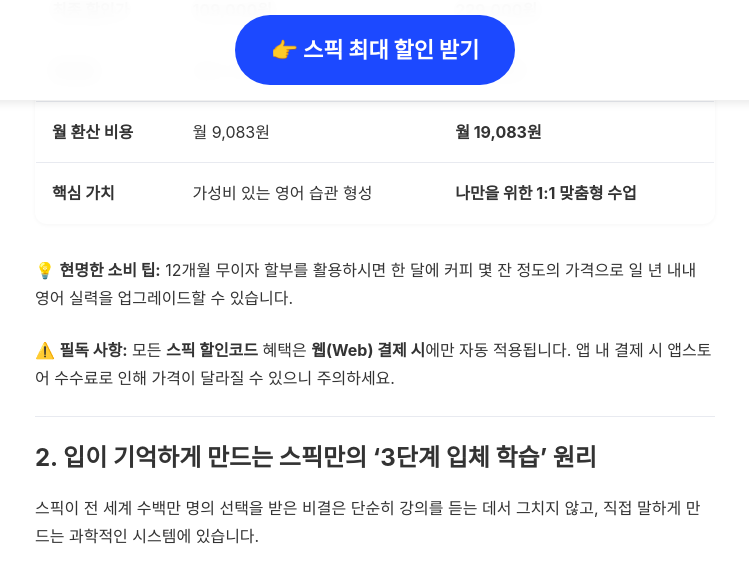
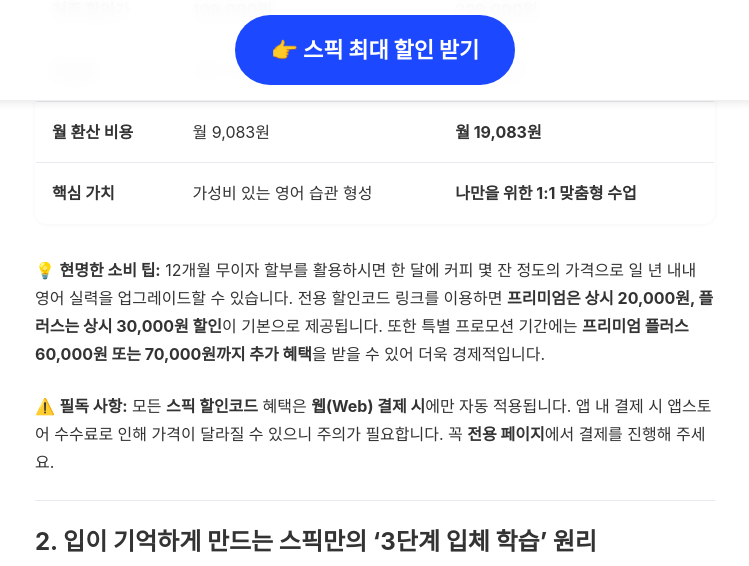
Before and after one commit to kjsjdw/speak_event_page, a Jekyll site: the page built from content/main-page-content.md, in a window 1280 px wide and 900 px high, scrolled down 1642 px, cut to the strip 0-566 px from the top of the window. Shown: the whole strip, without its empty margins (265-1014 px from the left). Built offline with Jekyll 4.4.1, drawn with Linux system fonts in a browser that asks for light colours; some web fonts are replaced.

Commit message:
Update 02-pricing.md

```diff
--- a/content/sections/02-pricing.md
+++ b/content/sections/02-pricing.md
@@ -9,6 +9,6 @@
 | **월 환산 비용** | 월 9,083원 | **월 19,083원** |
 | **핵심 가치** | 가성비 있는 영어 습관 형성 | **나만을 위한 1:1 맞춤형 수업** |
 
-💡 **현명한 소비 팁:** 12개월 무이자 할부를 활용하시면 한 달에 커피 몇 잔 정도의 가격으로 일 년 내내 영어 실력을 업그레이드할 수 있습니다.
+💡 **현명한 소비 팁:** 12개월 무이자 할부를 활용하시면 한 달에 커피 몇 잔 정도의 가격으로 일 년 내내 영어 실력을 업그레이드할 수 있습니다. 전용 할인코드 링크를 이용하면 **프리미엄은 상시 20,000원, 플러스는 상시 30,000원 할인**이 기본으로 제공됩니다. 또한 특별 프로모션 기간에는 **프리미엄 플러스 60,000원 또는 70,000원까지 추가 혜택**을 받을 수 있어 더욱 경제적입니다.
 
-⚠️ **필독 사항:** 모든 **스픽 할인코드** 혜택은 **웹(Web) 결제 시**에만 자동 적용됩니다. 앱 내 결제 시 앱스토어 수수료로 인해 가격이 달라질 수 있으니 주의하세요.
+⚠️ **필독 사항:** 모든 **스픽 할인코드** 혜택은 **웹(Web) 결제 시**에만 자동 적용됩니다. 앱 내 결제 시 앱스토어 수수료로 인해 가격이 달라질 수 있으니 주의가 필요합니다. 꼭 **전용 페이지**에서 결제를 진행해 주세요.
```
